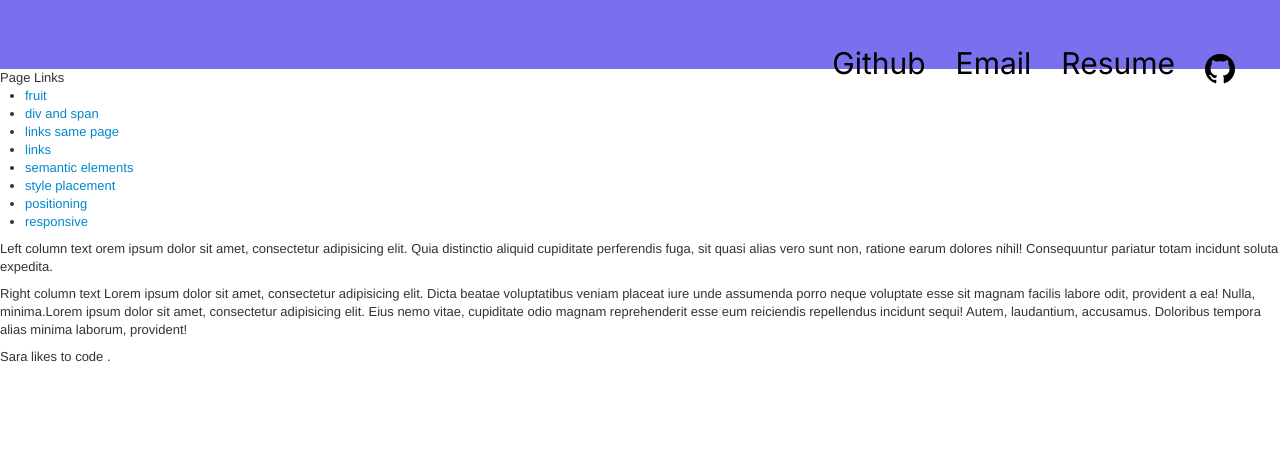
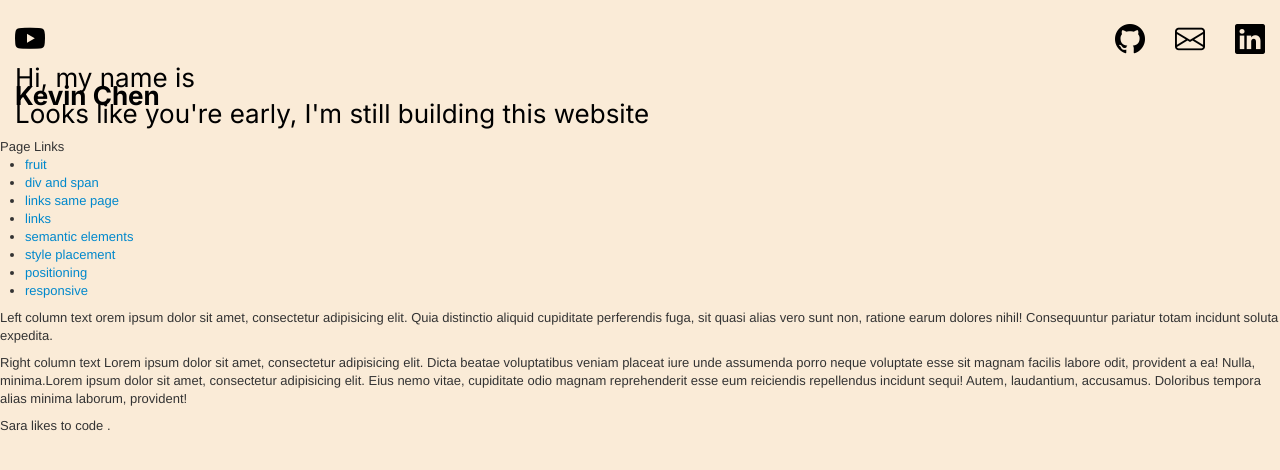
Before and after one commit to kfchen02/coursera-test, a plain HTML site: page site/index.html in a window 1280 px wide. Drawn offline with nearby package versions, Linux system fonts and the light colour scheme.

Commit message:
added introduction

```diff
--- a/site/css/styles.css
+++ b/site/css/styles.css
@@ -1,27 +1,43 @@
 *{
     box-sizing: border-box;
 }
-header{
-    text-align: center;
-    background-color: rgb(122, 112, 237);
-    font-size: 4em;
-    padding: 30px;
-
+body{
+    background-color: antiquewhite;
 }
-nav a {
+.stylenav .links a {
     color: black;
     text-decoration: none;
     margin: 15px;
     float: right;
-    font-family: "Inter", sans-serif;
     font-size: 30px;
 }
-nav a:hover, nav a:active {
-    color: white;
-    text-decoration: none;
+.stylenav .logo a{
+    color: black;
+    float: left;
+    margin:15px;
+    font-size: 30px;
+}
+.stylenav .logo a:hover a:active {
+    color: red;
+
+}
+section.intro{
+    clear: both;
+    font-family: "Inter", sans-serif;
+    margin: 15px;
+    font-size: 2em;
+    color:black;
+
+}
+
+section .name {
+    /* font-size: 3em; */
+    font-weight: bold;
 }
 .row{
     margin-bottom: 15px;
+    font-family: "Inter", sans-serif;
+
 }
 .row > div {
     border: 3px solid green;
--- a/site/index.html
+++ b/site/index.html
@@ -15,15 +15,13 @@
         <header>
             <nav class = "stylenav">
                 <div class = "logo">
-
+                    <a href = "Https://youtube.com"><i class="bi bi-youtube"></i> </a>
                 </div>
                 <div class = "links">
                     <ul>
-                        <a href = "https://www.linkedin.com/in/kevin-chen-7891a723a/" target ="_blank" title = "LinkedIn">
-                            <i class="bi bi-github"></i></a>
-                        <a href="files/kc-resume.pdf" download> Resume</a>
-                        <a href="mailto:kfchen02@gmail.com" target="_blank">Email</a>
-                        <a href= "https://github.com/kfchen02" target="_blank"> Github</a>
+                        <a href = "https://www.linkedin.com/in/kevin-chen-7891a723a/" target ="_blank" title = "LinkedIn"><i class="bi bi-linkedin"></i></i></a>
+                        <a href = "mailto:kfchen02@gmail.com" target="_blank"><i class="bi bi-envelope"></i></a>
+                        <a href = "https://github.com/kfchen02" target="_blank"> <i class="bi bi-github"></i></a>
                     </ul>
                 </div>
 
@@ -31,6 +29,20 @@
 
         </header>
 
+        <section class = "intro">
+            <div class = "introduction">
+                Hi, my name is
+            </div>
+
+            <div class = "name">
+                Kevin Chen
+            </div>
+
+            <div class = "shortbio">
+                Looks like you're early, I'm still building this website
+            </div>
+
+        </section>
 
         <div class = 'links'>
             Page Links
```
